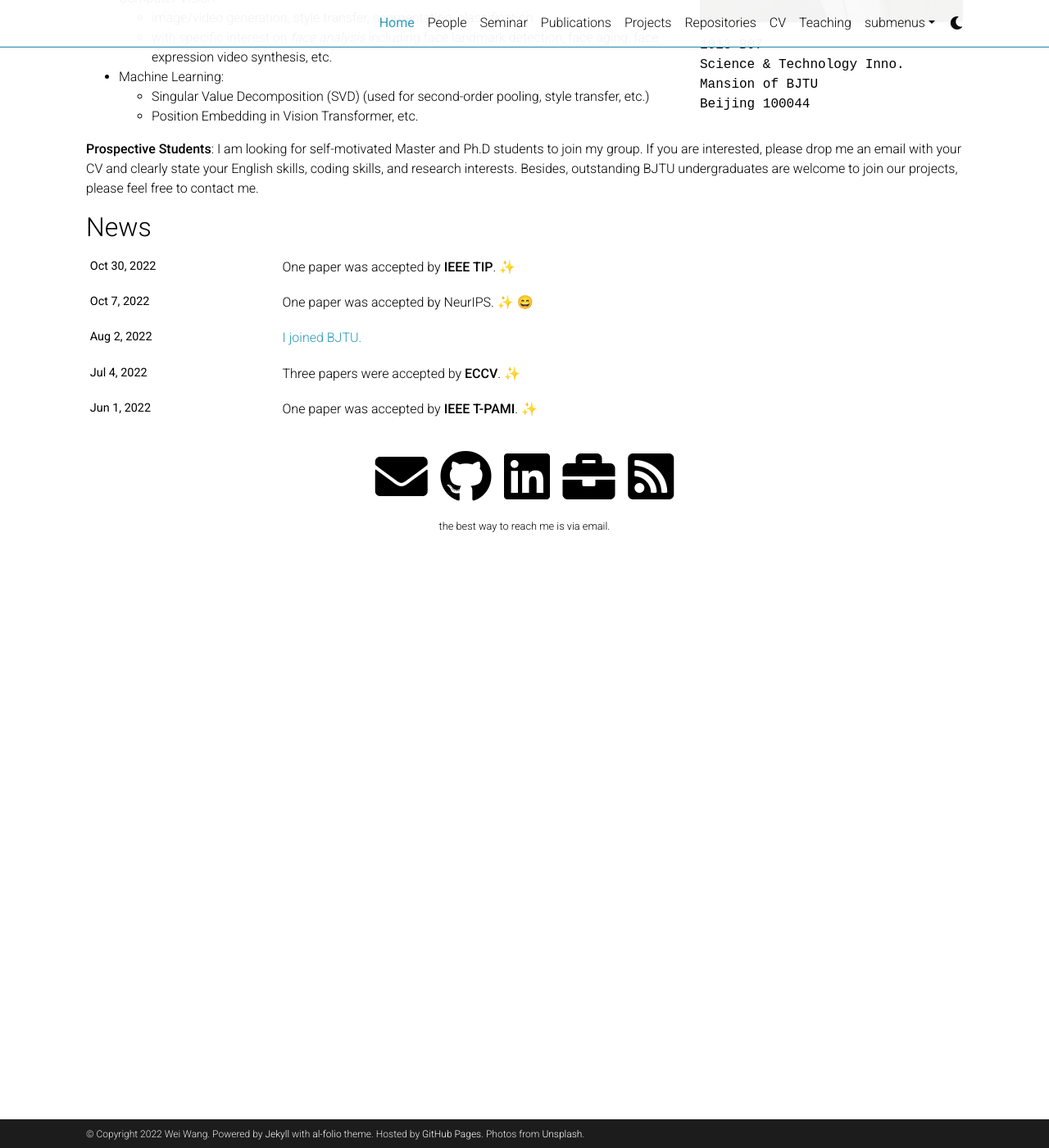
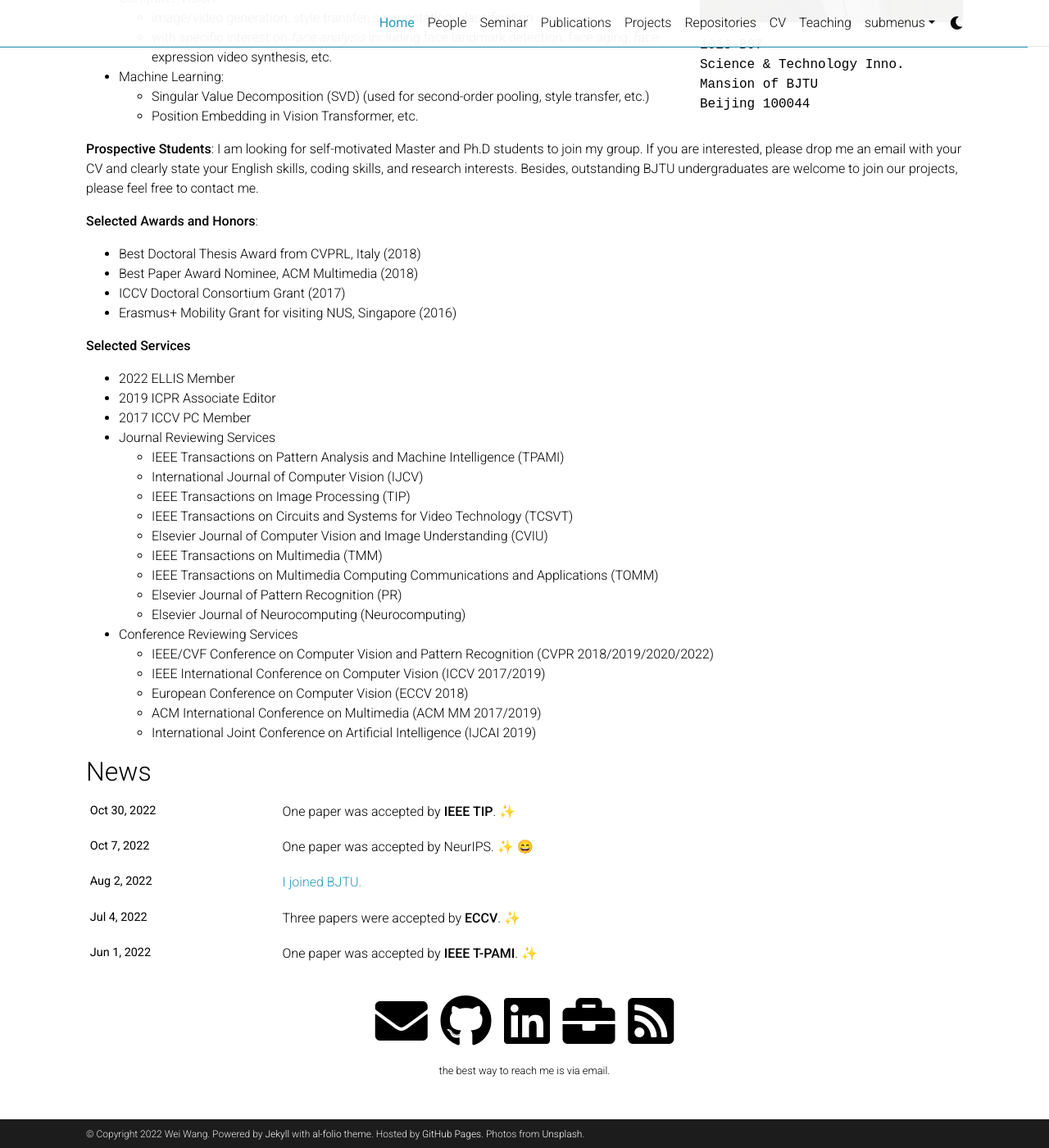
Before and after one commit to WeiWangTrento/WeiWangTrento.github.io, a Jekyll site: the page built from _pages/about.md, in a window 1280 px wide and 1400 px high, scrolled down 575 px. Shown: the whole window at 82% size. Built offline with Jekyll 4.4.1, drawn with Linux system fonts in a browser that asks for light colours; full-size pictures stand in for the smaller copies a plugin makes; emoji names are drawn with the system emoji font; comment, search, counter and statistics services are not loaded; a style sheet for code colours, icons or effects is not loaded.

Commit message:
Update about.md

```diff
--- a/_pages/about.md
+++ b/_pages/about.md
@@ -42,3 +42,30 @@ My research interests include computer vision and machine learning.
 **Prospective Students**: I am looking for self-motivated Master and Ph.D students to join my group.
 If you are interested, please drop me an email with your CV and clearly state your English skills, coding skills, and research interests.
 Besides, outstanding BJTU undergraduates are welcome to join our projects, please feel free to contact me.
+
+**Selected Awards and Honors**:
+- Best Doctoral Thesis Award from CVPRL, Italy (2018)
+- Best Paper Award Nominee, ACM Multimedia (2018)
+- ICCV Doctoral Consortium Grant (2017)
+- Erasmus+ Mobility Grant for visiting NUS, Singapore (2016)
+
+**Selected Services**
+- 2022 ELLIS Member
+- 2019 ICPR Associate Editor
+- 2017 ICCV PC Member
+- Journal Reviewing Services
+  - IEEE Transactions on Pattern Analysis and Machine Intelligence (TPAMI)
+  - International Journal of Computer Vision (IJCV)
+  - IEEE Transactions on Image Processing (TIP)
+  - IEEE Transactions on Circuits and Systems for Video Technology (TCSVT)
+  - Elsevier Journal of Computer Vision and Image Understanding (CVIU)
+  - IEEE Transactions on Multimedia (TMM)
+  - IEEE Transactions on Multimedia Computing Communications and Applications (TOMM)
+  - Elsevier Journal of Pattern Recognition (PR)
+  - Elsevier Journal of Neurocomputing (Neurocomputing)
+- Conference Reviewing Services
+  - IEEE/CVF Conference on Computer Vision and Pattern Recognition (CVPR 2018/2019/2020/2022)
+  - IEEE International Conference on Computer Vision (ICCV 2017/2019)
+  - European Conference on Computer Vision (ECCV 2018)
+  - ACM International Conference on Multimedia (ACM MM 2017/2019)
+  - International Joint Conference on Artificial Intelligence (IJCAI 2019)
```
